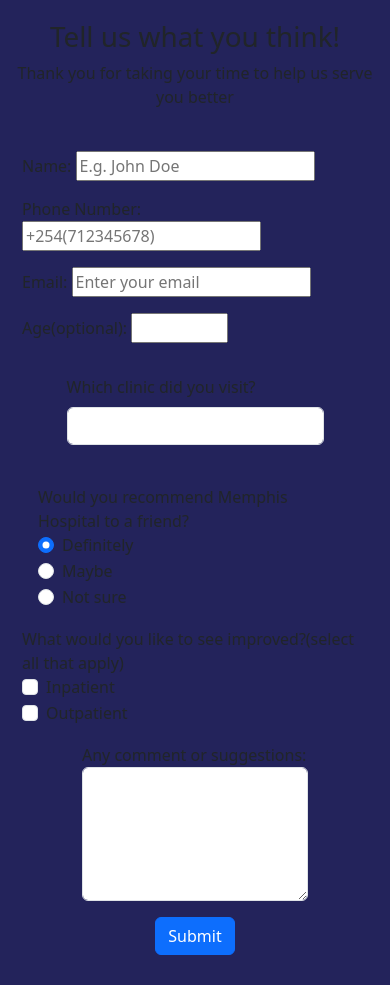
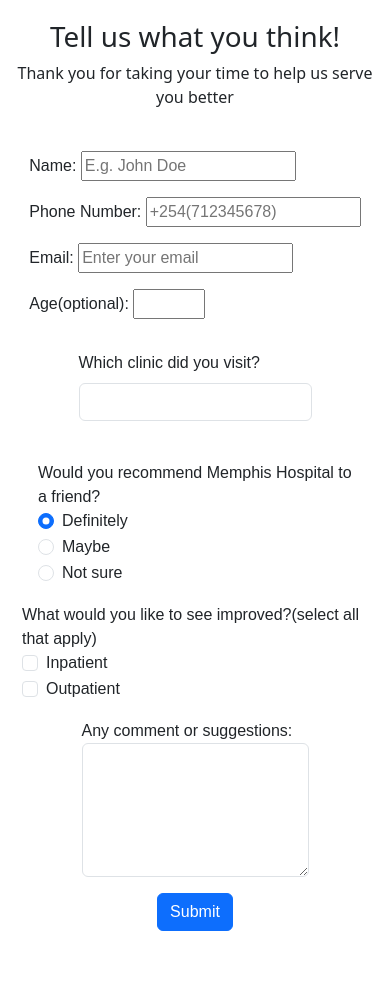
Before and after one commit to claudiahW/feedbacksurveyform, a plain HTML site: page index.html in a window 390 px wide. After the commit the page ends 961 px from the top, so only its background shows below. Drawn offline with nearby package versions, Linux system fonts and the light colour scheme.

Commit message:
style container

```diff
--- a/styles.css
+++ b/styles.css
@@ -1,6 +1,8 @@
-* {box-sizing:border-box}
+* {box-sizing:border-box;}
 
 form{
+    font-family: Arial, Helvetica, sans-serif;
+
     display: flex;
     flex-direction: column;
     align-items: center;
@@ -13,10 +15,17 @@ h1, p {
 }
 
 .container {
-    background-color: #23235b;
-    box-shadow: 0px 2px 10px rgba(255, 255, 255, 0.2);
+    background-color: ;
+    box-shadow: 0px 2px 10px rgba(59, 124, 180, 0.2);
     padding:20px;
     width: 350px;
     max-width: 100%;
+    height: auto;
 
 }
+
+@media screen and (max-width: 400px){
+    .result-container {
+        font-size: 14px;
+    }
+}
```
